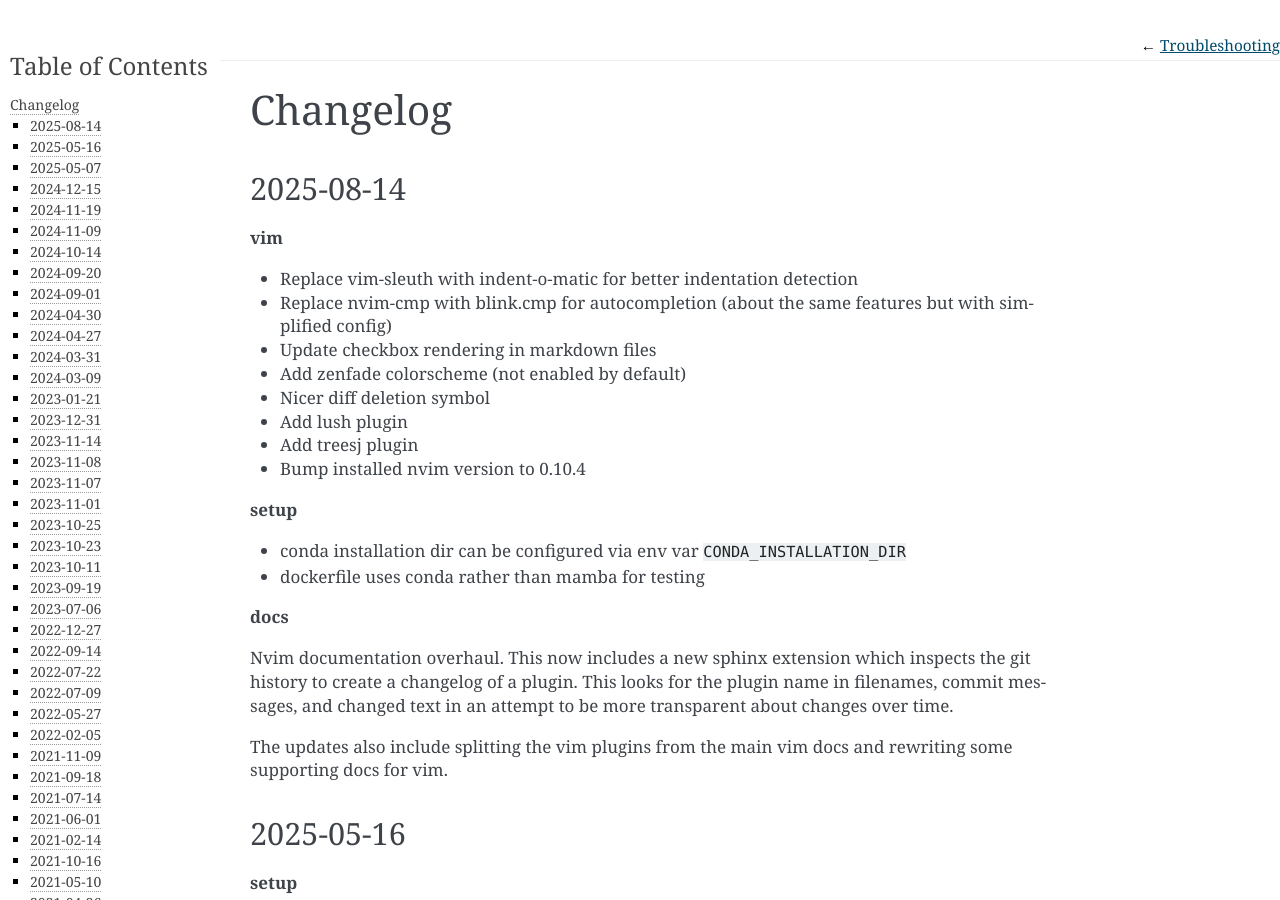
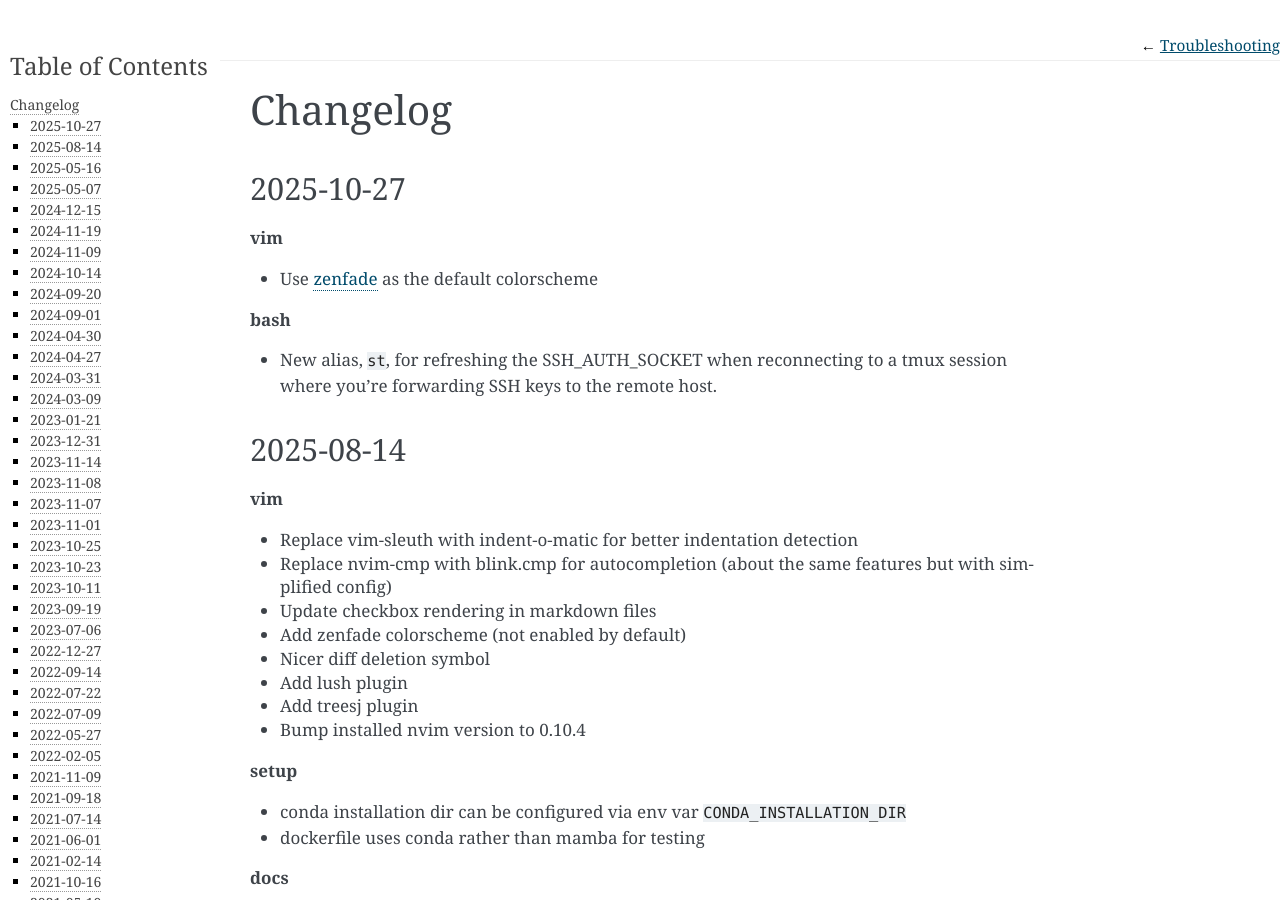
Before and after one commit to daler/dotfiles, a Sphinx documentation site: the page built from docs/changelog.rst, in a window 1280 px wide and 900 px high. Built offline with Sphinx 7.4.7, drawn with Linux system fonts in a browser that asks for light colours.

Commit message:
update changelog

```diff
--- a/docs/changelog.rst
+++ b/docs/changelog.rst
@@ -1,5 +1,17 @@
 Changelog
 =========
+
+2025-10-27
+----------
+
+**vim**
+
+- Use `zenfade <https://github.com/daler/zenfade/>`__ as the default colorscheme
+
+**bash**
+
+- New alias, ``st``, for refreshing the SSH_AUTH_SOCKET when reconnecting to
+  a tmux session where you're forwarding SSH keys to the remote host.
 
 2025-08-14
 ----------
```
